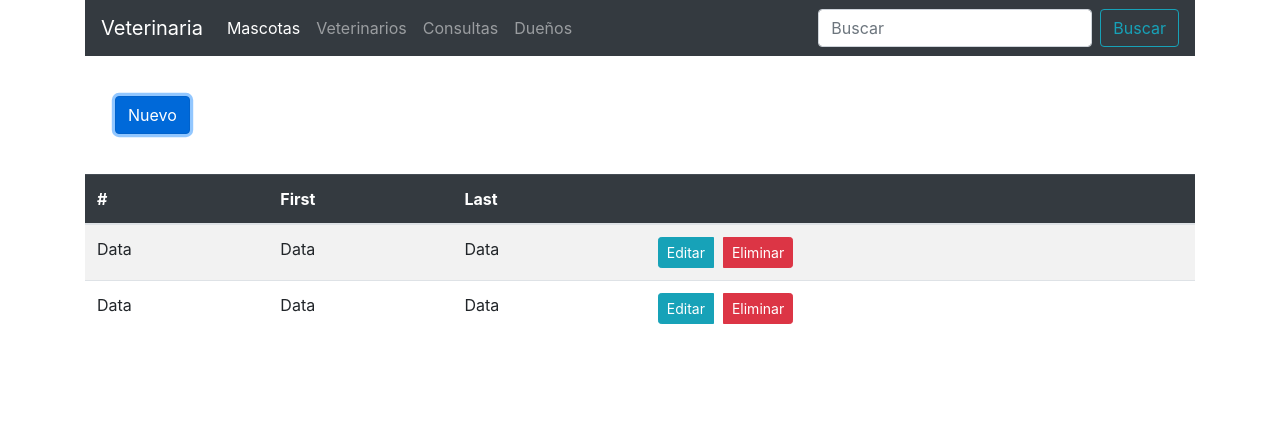
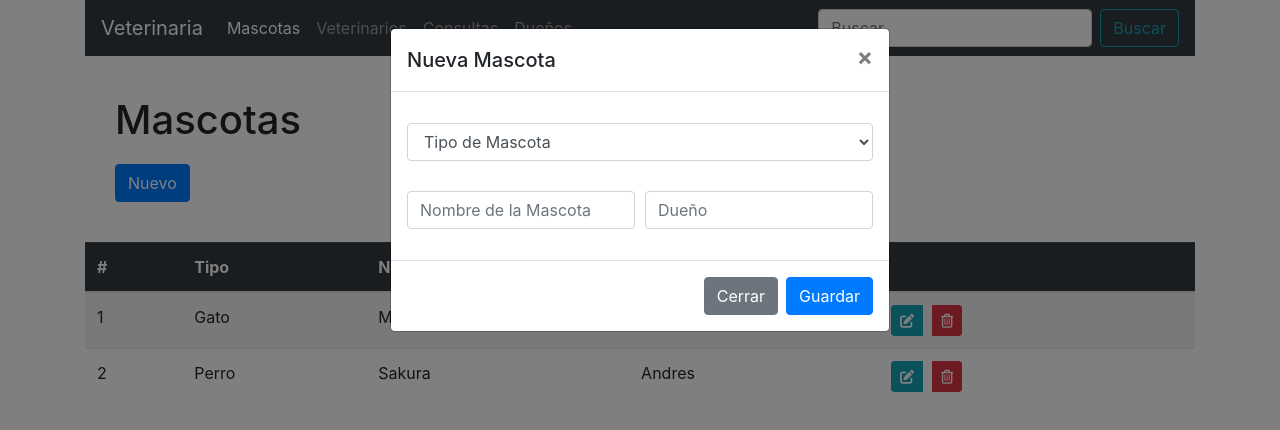
Before and after one commit to Alvarocar/veterinaria-fe, a plain HTML site: page index.html in a window 1280 px wide. Both pictures are taken after a click on the button "Nuevo". Drawn offline with nearby package versions, Linux system fonts and the light colour scheme.

Commit message:
Agregando Font Awesome y listado de mascotas dinamico

```diff
--- a/css/styles.css
+++ b/css/styles.css
@@ -1,5 +1,9 @@
 .actions-menu {
     padding: 40px 30px;
+}
+
+.actions-menu h1{
+    margin-bottom: 20px;
 }
 
 .form-row {
--- a/index.html
+++ b/index.html
@@ -8,6 +8,8 @@
   <!--Bootstrap CSS 4.5-->
   <link rel="stylesheet" href="https://cdn.jsdelivr.net/npm/bootstrap@4.5.3/dist/css/bootstrap.min.css"
     integrity="sha384-TX8t27EcRE3e/ihU7zmQxVncDAy5uIKz4rEkgIXeMed4M0jlfIDPvg6uqKI2xXr2" crossorigin="anonymous">
+  <!--Font Awesome-->
+  <script src="https://kit.fontawesome.com/1e8efc9f27.js" crossorigin="anonymous"></script>
   <!--Own Styles-->
   <Link rel="stylesheet" href="css/styles.css" />
   <title>Veterinaria</title>
@@ -45,52 +47,36 @@
     </nav>
     <!-- Fin NavBar -->
     <div class="actions-menu">
-      <button type="button" class="btn btn-primary" data-bs-toggle="modal" data-bs-target="#staticBackdrop">
+      <h1>Mascotas</h1>
+      <button type="button" class="btn btn-primary" data-toggle="modal" data-target="#exampleModal">
         Nuevo
       </button>
     </div>
     <table class="table table-striped table-hover">
       <thead class="table-dark">
         <tr>
-          <th scope="col">#</th>
-          <th>First</th>
-          <th>Last</th>
+          <th>#</th>
+          <th>Tipo</th>
+          <th>Nombre</th>
+          <th>Dueño</th>
           <th></th>
         </tr>
       </thead>
-      <tr>
-        <td>Data</td>
-        <td>Data</td>
-        <td>Data</td>
-        <td>
-          <div class="btn-group btn-group-sm" role="group">
-            <button type="button" class="btn-editar btn btn-info">Editar</button>
-            <button type="button" class="btn-eliminar btn btn-danger">Eliminar</button>
-          </div>
-        </td>
-      </tr>
-      <tr>
-        <td>Data</td>
-        <td>Data</td>
-        <td>Data</td>
-        <td>
-          <div class="btn-group btn-group-sm" role="group">
-            <button type="button" class="btn-editar btn btn-info">Editar</button>
-            <button type="button" class="btn-eliminar btn btn-danger">Eliminar</button>
-          </div>
-        </td>
-      </tr>
+      <tbody id="lista-mascotas">
+
+      </tbody>
     </table>
   </div>
 
   <!-- Modal -->
-  <div class="modal fade" id="staticBackdrop" data-bs-backdrop="static" data-bs-keyboard="false" tabindex="-1"
-    aria-labelledby="staticBackdropLabel" aria-hidden="true">
+  <div class="modal fade" id="exampleModal" tabindex="-1" aria-labelledby="exampleModalLabel" aria-hidden="true">
     <div class="modal-dialog">
       <div class="modal-content">
         <div class="modal-header">
-          <h5 class="modal-title" id="staticBackdropLabel">Nueva Mascota</h5>
-          <button type="button" class="btn-close" data-bs-dismiss="modal" aria-label="Close"></button>
+          <h5 class="modal-title" id="exampleModalLabel">Nueva Mascota</h5>
+          <button type="button" class="close" data-dismiss="modal" aria-label="Close">
+            <span aria-hidden="true">&times;</span>
+          </button>
         </div>
         <div class="modal-body">
           <form>
@@ -98,32 +84,33 @@
               <div class="col">
                 <select class="form-control" id="tipo-mascota">
                   <option hidden>Tipo de Mascota</option>
-                  <option>1</option>
-                  <option>2</option>
-                  <option>3</option>
-                  <option>4</option>
-                  <option>5</option>
+                  <option>Perro</option>
+                  <option>Gato</option>
+                  <option>Pájaro</option>
+                  <option>Hamster</option>
+                  <option>Otro</option>
                 </select>
               </div>
             </div>
             <div class="form-row">
               <div class="col">
-                <input type="text" class="form-control" placeholder="first name" />
+                <input type="text" name="nombre" class="form-control" placeholder="Nombre de la Mascota" />
               </div>
               <div class="col">
-                <input type="text" class="form-control" placeholder="last name" />
+                <input type="text" name="dueno" class="form-control" placeholder="Dueño" />
               </div>
             </div>
           </form>
         </div>
         <div class="modal-footer">
-          <button type="button" class="btn btn-secondary" data-bs-dismiss="modal">Close</button>
-          <button type="button" class="btn btn-primary">Understood</button>
+          <button type="button" class="btn btn-secondary" data-dismiss="modal">Cerrar</button>
+          <button type="button" class="btn btn-primary">Guardar</button>
         </div>
       </div>
     </div>
   </div>
 
+  <!--Bootstrap 4.5-->
   <script src="https://code.jquery.com/jquery-3.5.1.slim.min.js"
     integrity="sha384-DfXdz2htPH0lsSSs5nCTpuj/zy4C+OGpamoFVy38MVBnE+IbbVYUew+OrCXaRkfj"
     crossorigin="anonymous"></script>
@@ -133,6 +120,8 @@
   <script src="https://cdn.jsdelivr.net/npm/bootstrap@4.5.3/dist/js/bootstrap.min.js"
     integrity="sha384-w1Q4orYjBQndcko6MimVbzY0tgp4pWB4lZ7lr30WKz0vr/aWKhXdBNmNb5D92v7s"
     crossorigin="anonymous"></script>
+
+    <script src="js/mascotas.js"></script>
 </body>
 
 </html>
--- /dev/null
+++ b/js/mascotas.js
@@ -0,0 +1,32 @@
+const listaMascotas = document.getElementById("lista-mascotas")
+
+let mascotas = [
+ {
+    tipo: "Gato",
+    nombre: "Manchas",
+    dueno: "Esteban"
+ },
+ {
+     tipo: "Perro",
+     nombre: "Sakura",
+     dueno: "Andres"
+ }
+];
+
+function listarMascotas() {
+    const htmlMascotas = mascotas.map( (mascota, index) => `<tr>
+    <td>${(index+1)}</td>
+    <td>${mascota.tipo}</td>
+    <td>${mascota.nombre}</td>
+    <td>${mascota.dueno}</td>
+    <td>
+      <div class="btn-group btn-group-sm" role="group">
+        <button type="button" class="btn-editar btn btn-info"><i class="fas fa-edit"></i></button>
+        <button type="button" class="btn-eliminar btn btn-danger"><i class="far fa-trash-alt"></i></button>
+      </div>
+    </td>
+    </tr>`).join("")
+    listaMascotas.innerHTML = htmlMascotas;
+}
+
+listarMascotas();
```
